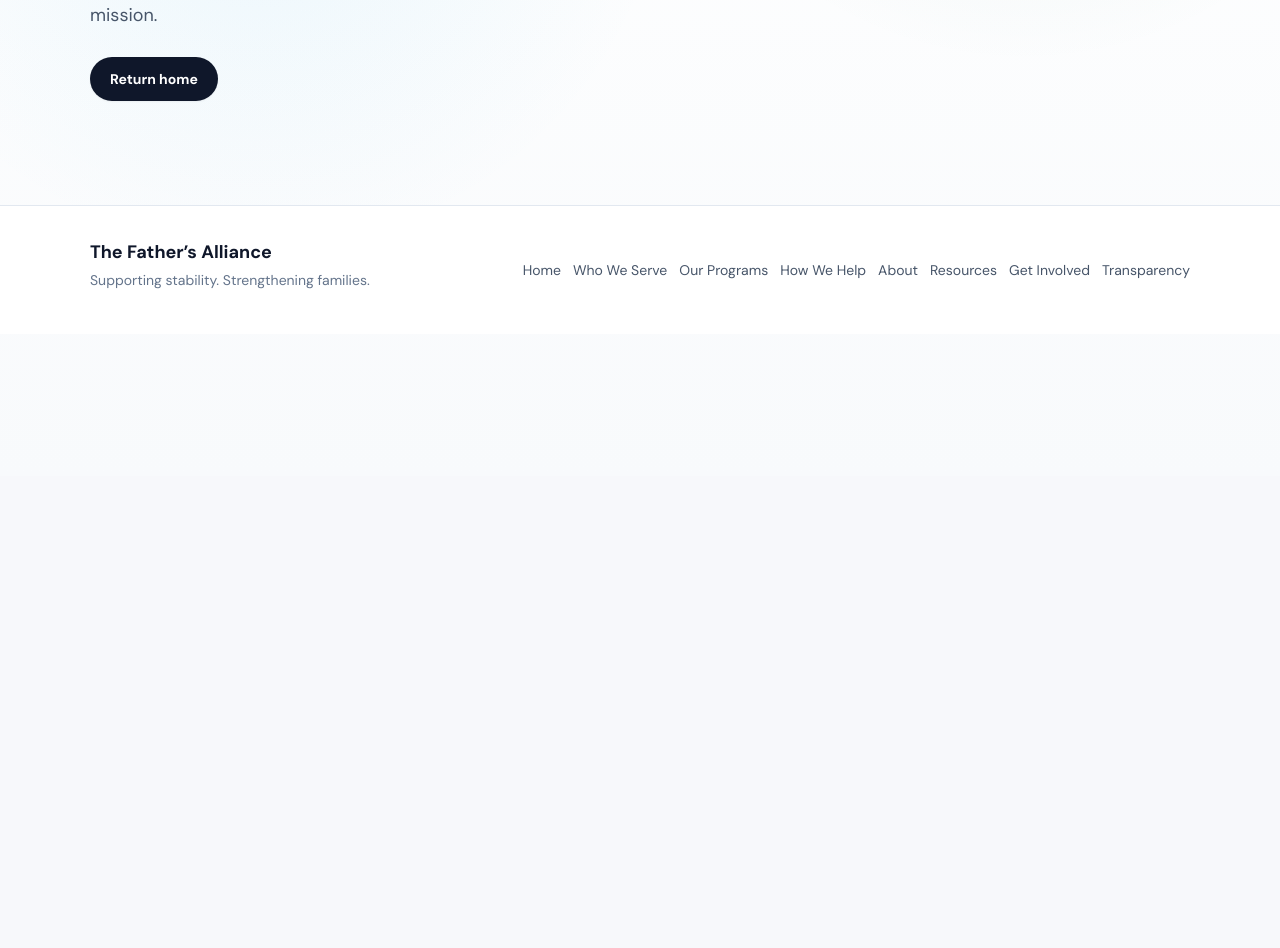
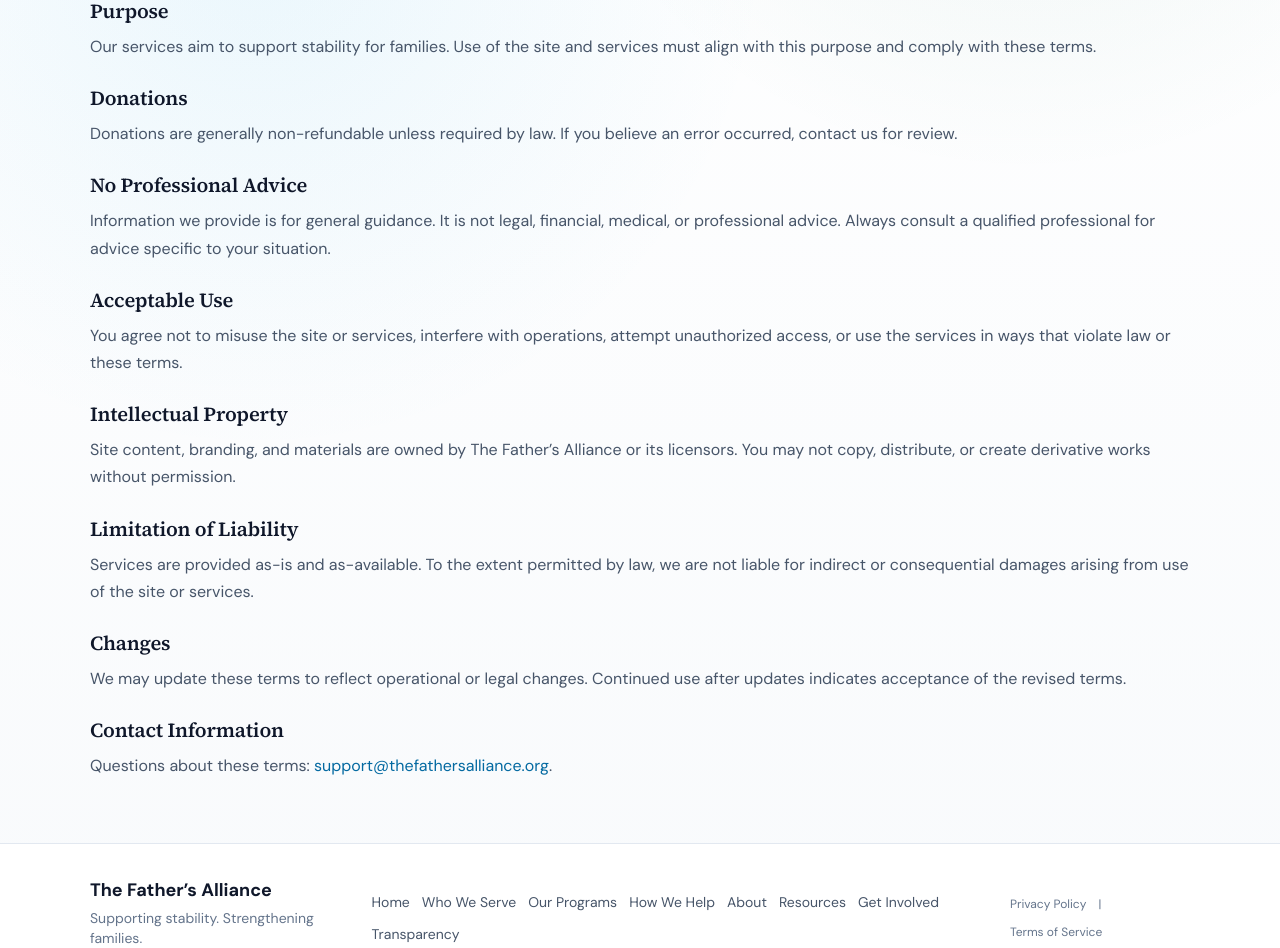
Before and after one commit to FukenMike/resurgence2.0, a React (Vite) app: page /terms-of-service in a window 1280 px wide. Shown: the part 324-1272 px from the top of the page. Before the commit the page ends 800 px from the top, so only its background shows below. Built offline with nearby package versions, Linux system fonts and the light colour scheme.

Commit message:
feat: add privacy policy and terms pages with footer links

```diff
--- a/src/app.tsx
+++ b/src/app.tsx
@@ -10,6 +10,8 @@ import GetInvolved from './pages/get-involved';
 import Transparency from './pages/transparency';
 import NotFound from './pages/not-found';
 import ProgramMobilityStabilization from './pages/program-mobility-stabilization';
+import PrivacyPolicy from './pages/privacy-policy';
+import TermsOfService from './pages/terms-of-service';
 
 export default function App() {
   return (
@@ -25,6 +27,8 @@ export default function App() {
           <Route path="resources" element={<Resources />} />
           <Route path="get-involved" element={<GetInvolved />} />
           <Route path="transparency" element={<Transparency />} />
+          <Route path="privacy-policy" element={<PrivacyPolicy />} />
+          <Route path="terms-of-service" element={<TermsOfService />} />
           <Route path="*" element={<NotFound />} />
         </Route>
       </Routes>
--- a/src/components/Footer.tsx
+++ b/src/components/Footer.tsx
@@ -16,6 +16,15 @@ export default function Footer() {
             </Link>
           ))}
         </div>
+        <div className="flex flex-wrap gap-3 text-xs text-slate-500">
+          <Link to="/privacy-policy" className="hover:text-slate-800">
+            Privacy Policy
+          </Link>
+          <span aria-hidden>|</span>
+          <Link to="/terms-of-service" className="hover:text-slate-800">
+            Terms of Service
+          </Link>
+        </div>
       </div>
     </footer>
   );
--- /dev/null
+++ b/src/pages/privacy-policy.tsx
@@ -0,0 +1,76 @@
+import { useEffect } from 'react';
+import { updatePageMeta } from '../utils/seo';
+
+export default function PrivacyPolicy() {
+  useEffect(() => {
+    updatePageMeta({
+      title: "Privacy Policy - The Father's Alliance",
+      description:
+        'Privacy practices for how The Father’s Alliance collects, uses, and protects information across services and communications.',
+      path: '/privacy-policy',
+    });
+  }, []);
+
+  return (
+    <div className="flex flex-col gap-8">
+      <section className="space-y-3">
+        <p className="text-sm font-semibold uppercase tracking-[0.2em] text-sky-600">Policy</p>
+        <h1 className="text-4xl font-semibold text-slate-900">Privacy Policy</h1>
+        <p className="max-w-3xl text-lg text-slate-600">
+          This policy explains how The Father’s Alliance handles information to operate services responsibly and protect household dignity.
+        </p>
+      </section>
+
+      <section className="space-y-6">
+        <div className="space-y-2">
+          <h2 className="text-xl font-semibold text-slate-900">Information We Collect</h2>
+          <p className="text-slate-600">
+            We collect only the information needed to provide services, communicate with you, and improve operations. This may include contact details, basic household context, and service interaction records you provide.
+          </p>
+        </div>
+
+        <div className="space-y-2">
+          <h2 className="text-xl font-semibold text-slate-900">How Information Is Used</h2>
+          <p className="text-slate-600">
+            Information is used to deliver requested support, coordinate services, communicate updates, and improve program quality. We do not sell personal information.
+          </p>
+        </div>
+
+        <div className="space-y-2">
+          <h2 className="text-xl font-semibold text-slate-900">Data Sharing</h2>
+          <p className="text-slate-600">
+            We share information only when necessary to fulfill a requested service, comply with law, protect safety, or operate with trusted providers under confidentiality expectations.
+          </p>
+        </div>
+
+        <div className="space-y-2">
+          <h2 className="text-xl font-semibold text-slate-900">Data Security</h2>
+          <p className="text-slate-600">
+            We use reasonable administrative, technical, and physical safeguards to protect information. No method is perfectly secure, and we continuously work to improve protections.
+          </p>
+        </div>
+
+        <div className="space-y-2">
+          <h2 className="text-xl font-semibold text-slate-900">Third-Party Services</h2>
+          <p className="text-slate-600">
+            When third-party tools support our operations, we select providers that align with privacy and security expectations. Their use is limited to service delivery and operational needs.
+          </p>
+        </div>
+
+        <div className="space-y-2">
+          <h2 className="text-xl font-semibold text-slate-900">Updates</h2>
+          <p className="text-slate-600">
+            We may update this policy to reflect operational, legal, or service changes. We will note the effective date when updates occur.
+          </p>
+        </div>
+
+        <div className="space-y-2">
+          <h2 className="text-xl font-semibold text-slate-900">Contact Information</h2>
+          <p className="text-slate-600">
+            Questions about this policy: <a className="text-sky-700 hover:underline" href="mailto:support@thefathersalliance.org">support@thefathersalliance.org</a>.
+          </p>
+        </div>
+      </section>
+    </div>
+  );
+}
--- /dev/null
+++ b/src/pages/terms-of-service.tsx
@@ -0,0 +1,83 @@
+import { useEffect } from 'react';
+import { updatePageMeta } from '../utils/seo';
+
+export default function TermsOfService() {
+  useEffect(() => {
+    updatePageMeta({
+      title: "Terms of Service - The Father's Alliance",
+      description:
+        'Terms governing use of The Father’s Alliance site and services, including acceptable use, intellectual property, and limitations of liability.',
+      path: '/terms-of-service',
+    });
+  }, []);
+
+  return (
+    <div className="flex flex-col gap-8">
+      <section className="space-y-3">
+        <p className="text-sm font-semibold uppercase tracking-[0.2em] text-sky-600">Terms</p>
+        <h1 className="text-4xl font-semibold text-slate-900">Terms of Service</h1>
+        <p className="max-w-3xl text-lg text-slate-600">
+          These terms outline how you may use The Father’s Alliance site and services. Please review them carefully.
+        </p>
+      </section>
+
+      <section className="space-y-6">
+        <div className="space-y-2">
+          <h2 className="text-xl font-semibold text-slate-900">Purpose</h2>
+          <p className="text-slate-600">
+            Our services aim to support stability for families. Use of the site and services must align with this purpose and comply with these terms.
+          </p>
+        </div>
+
+        <div className="space-y-2">
+          <h2 className="text-xl font-semibold text-slate-900">Donations</h2>
+          <p className="text-slate-600">
+            Donations are generally non-refundable unless required by law. If you believe an error occurred, contact us for review.
+          </p>
+        </div>
+
+        <div className="space-y-2">
+          <h2 className="text-xl font-semibold text-slate-900">No Professional Advice</h2>
+          <p className="text-slate-600">
+            Information we provide is for general guidance. It is not legal, financial, medical, or professional advice. Always consult a qualified professional for advice specific to your situation.
+          </p>
+        </div>
+
+        <div className="space-y-2">
+          <h2 className="text-xl font-semibold text-slate-900">Acceptable Use</h2>
+          <p className="text-slate-600">
+            You agree not to misuse the site or services, interfere with operations, attempt unauthorized access, or use the services in ways that violate law or these terms.
+          </p>
+        </div>
+
+        <div className="space-y-2">
+          <h2 className="text-xl font-semibold text-slate-900">Intellectual Property</h2>
+          <p className="text-slate-600">
+            Site content, branding, and materials are owned by The Father’s Alliance or its licensors. You may not copy, distribute, or create derivative works without permission.
+          </p>
+        </div>
+
+        <div className="space-y-2">
+          <h2 className="text-xl font-semibold text-slate-900">Limitation of Liability</h2>
+          <p className="text-slate-600">
+            Services are provided as-is and as-available. To the extent permitted by law, we are not liable for indirect or consequential damages arising from use of the site or services.
+          </p>
+        </div>
+
+        <div className="space-y-2">
+          <h2 className="text-xl font-semibold text-slate-900">Changes</h2>
+          <p className="text-slate-600">
+            We may update these terms to reflect operational or legal changes. Continued use after updates indicates acceptance of the revised terms.
+          </p>
+        </div>
+
+        <div className="space-y-2">
+          <h2 className="text-xl font-semibold text-slate-900">Contact Information</h2>
+          <p className="text-slate-600">
+            Questions about these terms: <a className="text-sky-700 hover:underline" href="mailto:support@thefathersalliance.org">support@thefathersalliance.org</a>.
+          </p>
+        </div>
+      </section>
+    </div>
+  );
+}
```
